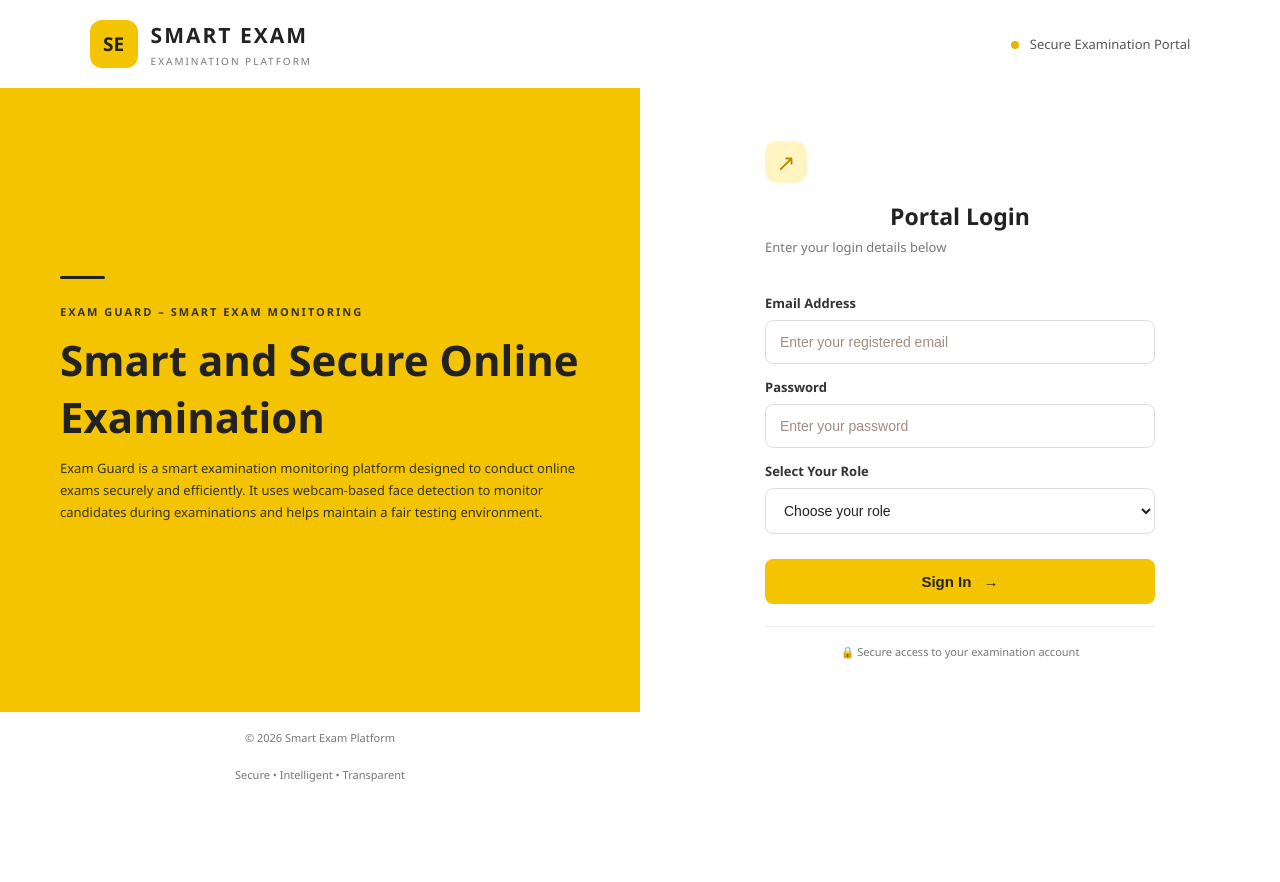
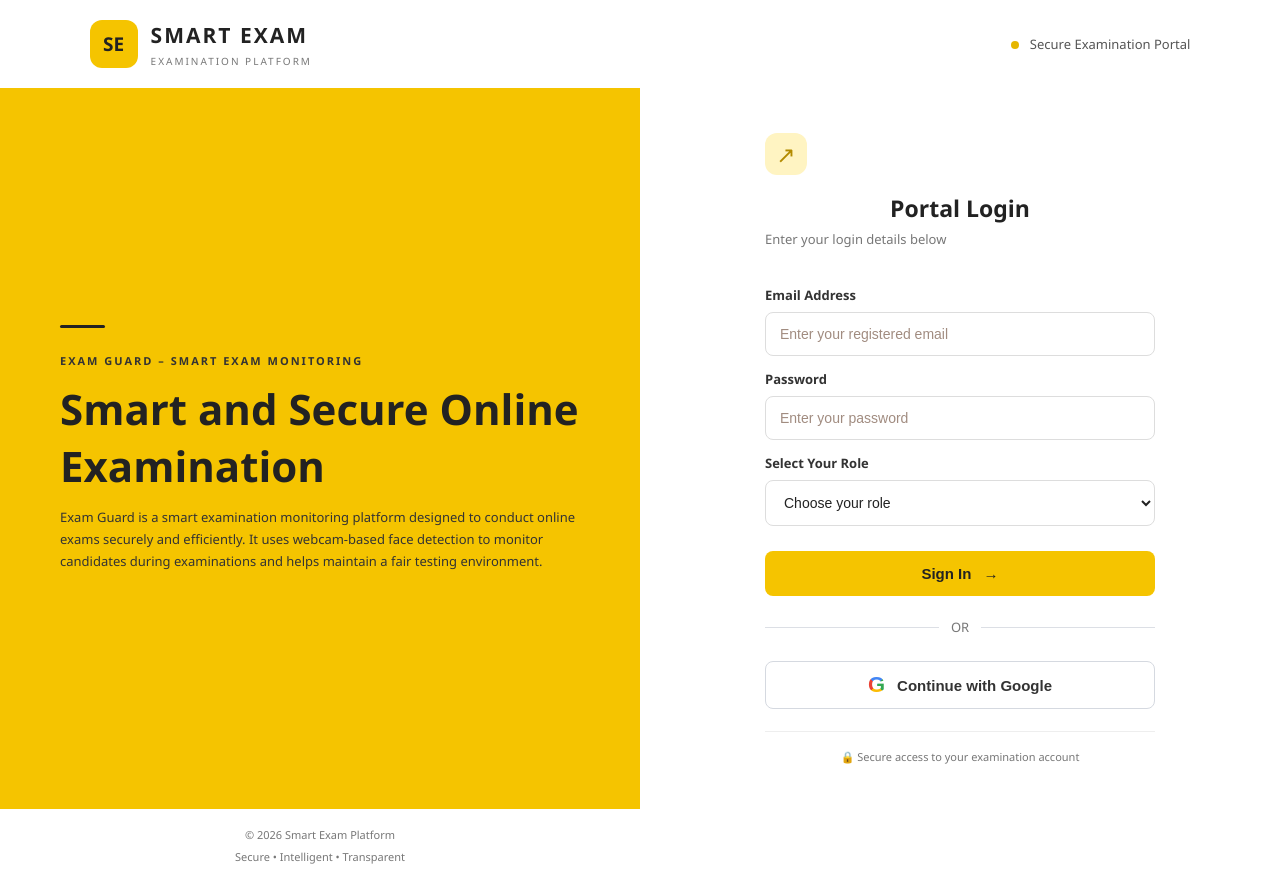
Before and after one commit to karthirud6-hue/Exam-Guard---Smart-Exam-Monitoring-Platform, a plain HTML site: page frontend/index.html in a window 1280 px wide. Before the commit the page ends 800 px from the top, so only its background shows below. Drawn offline with Linux system fonts and the light colour scheme.

Commit message:
Add Google login button to frontend

```diff
--- a/frontend/index.html
+++ b/frontend/index.html
@@ -86,6 +86,18 @@
 
             </form>
 
+            <div class="login-divider">
+                <span></span>
+                <p>OR</p>
+                <span></span>
+            </div>
+
+            <button type="button" class="google-login-button"
+                    id="googleLoginButton">
+                <span class="google-icon">G</span>
+                Continue with Google
+            </button>
+
             <div class="login-card-bottom">
                 <span>🔒</span>
                 Secure access to your examination account
--- a/frontend/style.css
+++ b/frontend/style.css
@@ -790,3 +790,62 @@ body.login-page {
         padding: 35px 25px;
     }
 }
+
+/* Google Login Button */
+
+.login-divider {
+    display: flex;
+    align-items: center;
+    gap: 12px;
+    margin: 22px 0;
+}
+
+.login-divider span {
+    flex: 1;
+    height: 1px;
+    background: #dcdfe5;
+}
+
+.login-divider p {
+    color: #777;
+    font-size: 13px;
+    margin: 0;
+}
+
+.google-login-button {
+    width: 100%;
+    height: 48px;
+    display: flex;
+    align-items: center;
+    justify-content: center;
+    gap: 12px;
+    background: #ffffff;
+    border: 1px solid #d5d9e0;
+    border-radius: 8px;
+    color: #333333;
+    font-size: 15px;
+    font-weight: 600;
+    cursor: pointer;
+    transition: 0.2s ease;
+}
+
+.google-login-button:hover {
+    background: #f5f7fa;
+    border-color: #4285F4;
+}
+
+.google-icon {
+    font-size: 22px;
+    font-weight: bold;
+    font-family: Arial, sans-serif;
+    background: conic-gradient(
+        from -45deg,
+        #4285F4 0deg 90deg,
+        #34A853 90deg 180deg,
+        #FBBC05 180deg 270deg,
+        #EA4335 270deg 360deg
+    );
+    color: transparent;
+    background-clip: text;
+    -webkit-background-clip: text;
+}
```
